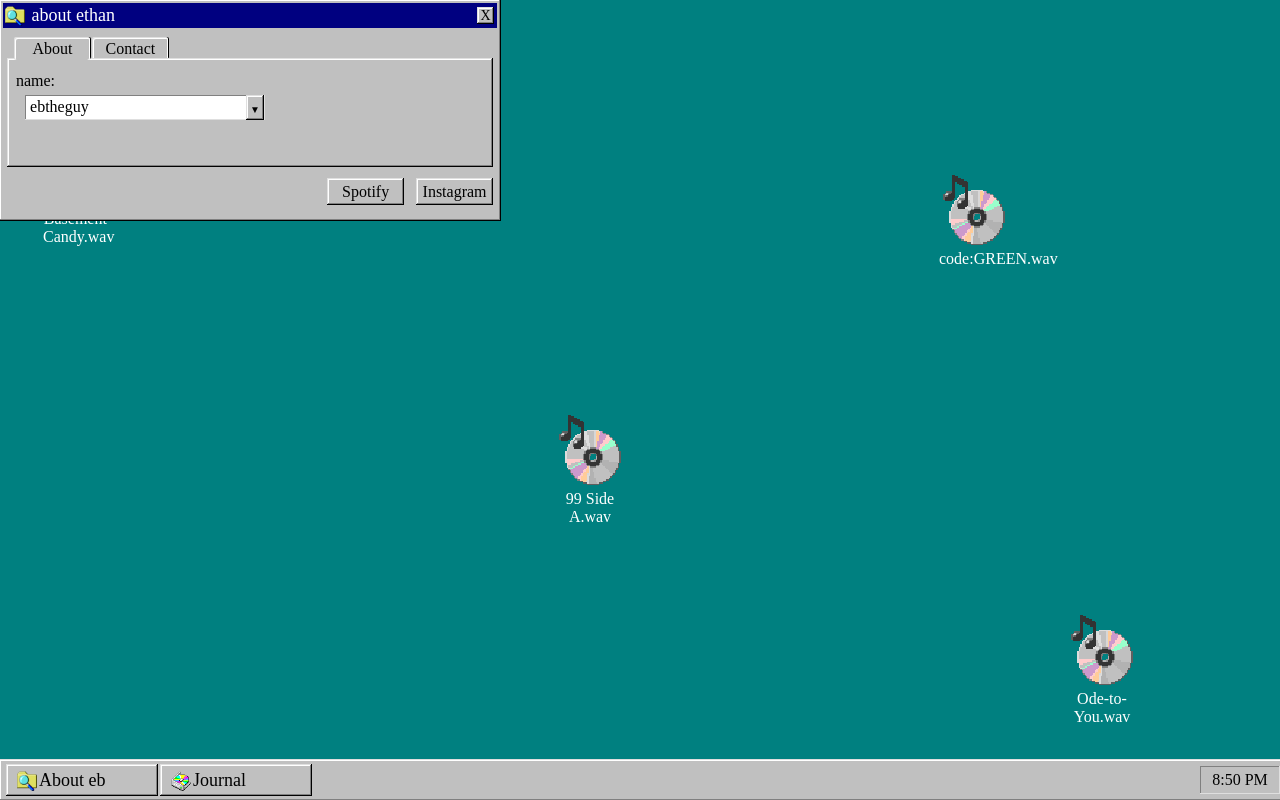
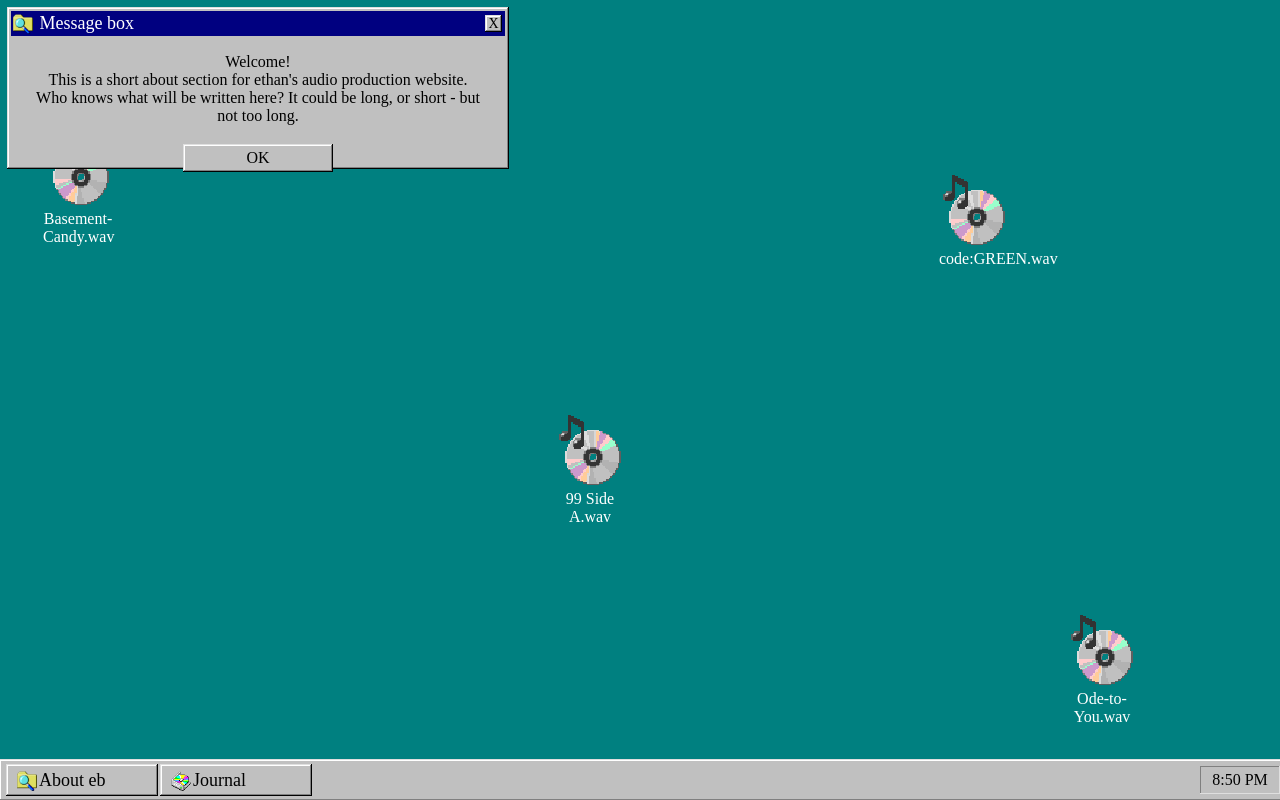
Before and after one commit to autumngreenbean/ebtheguy, a website built with Vite: page mediamerge-2.html in a window 1280 px wide. Built offline with nearby package versions, Linux system fonts and the light colour scheme; a web font is replaced by a local one.

Commit message:
Update mediamerge-2.html

```diff
--- a/mediamerge-2.html
+++ b/mediamerge-2.html
@@ -57,33 +57,6 @@ html, body {
     1px -1px 0 0 #000;
 }
 
-.window-box.aboutbox{
-    bottom:0;
-}
-.aboutbox {
-    font-family: 'w95fa';
-    z-index: 1;
-    width: 100%;
-    height: 100%;
-    background-color: #c0c0c0;
-    box-sizing: border-box;
-    position: absolute;
-    justify-content: center;
-    align-items: center;
-
-    padding: 3px;
-    box-shadow:
-    inset -1px -1px #808080,
-    inset 1px 1px #ffffff,
-    inset -1px 0px #ffffff,
-    -1px -1px 0 0 #dfdfdf,
-    0px -1px 0 0 #dfdfdf,
-    -1px 0px 0 0 #dfdfdf,
-    0px 1px 0 0 #000,
-    1px 1px 0 0 #000,
-    -1px 1px 0 0 #000,
-    1px -1px 0 0 #000;
-}
 
 
 
@@ -97,90 +70,10 @@ html, body {
     justify-content: flex-end; /* Pushes content to the bottom */
 }
 
-.body-container#about{
-    width: 100%;
 
-    /* background-color: red; */
-    position: relative;
-    height: 75%;
-    /* display: flex; */
-    flex-direction: column;
-    justify-content: center; /* Pushes content to the bottom */
-    align-content: center;
-    align-items: center;
-}
 
 /* about */
 
-.body-container .window-box#about-tab{
-    color: black;
-    width:75px;
-    z-index: 0;
-    top:3.5%;
-    left: 2%;
-    position: absolute;
-    height: 14%;
-    border-radius: 2px;
-    margin: 2px;
-    display: flex;
-    align-items: center;
-    justify-content: center;
-    align-content: center;;
-    box-shadow:
-    /* inset -1px -1px #808080, */
-    inset 1px 1px #ffffff,
-    inset -1px 0px #ffffff,
-    -1px -1px 0 0 #dfdfdf,
-    0px -1px 0 0 #dfdfdf,
-    -1px 0px 0 0 #dfdfdf,
-    /* 0px 1px 0 0 #000, */
-    /* 1px 1px 0 0 #000, */
-    /* -1px 1px 0 0 #000, */
-    1px -1px 0 0 #000;
-
-
-}
-
-.body-container .window-box#about-tab-inactive{
-    color: black;
-    width:75px;
-    z-index: -2;
-    top:3.5%;
-    left: 2%;
-    position: absolute;
-    height: 14%;
-    border-radius: 2px;
-    margin: 2px;
-    display: flex;
-    align-items: center;
-    justify-content: center;
-    align-content: center;;
-    box-shadow:
-    /* inset -1px -1px #808080, */
-    inset 1px 1px #ffffff,
-    inset -1px 0px #ffffff,
-    -1px -1px 0 0 #dfdfdf,
-    0px -1px 0 0 #dfdfdf,
-    -1px 0px 0 0 #dfdfdf,
-    /* 0px 1px 0 0 #000, */
-    /* 1px 1px 0 0 #000, */
-    /* -1px 1px 0 0 #000, */
-    1px -1px 0 0 #000;
-
-}
-.body-container .window-box#about{
-    z-index: -1;
-    top:18%;
-    position: absolute;
-    height: 67%;
-    width: 98%;
-}
-.body-container .window-box#about div{
-    background-color: transparent;
-    font-family: 'w95fa';
-    color: black;
-    padding: 5px;
-}
 
 
 #media-player {
@@ -578,12 +471,40 @@ width:50%;}
 
 
 #trackTitle.white-body {
-    background-color: red;
+    /* background-color: red; */
     white-space: nowrap;
     overflow: hidden;
 
 }
 
+.window-box#about .body-container{
+
+   position: relative;
+   height: 83%;
+   top: 0;
+   /* background-color: red; */
+   text-align: center;
+   justify-content: center;
+   align-items: center;
+   font-family: 'w95fa';
+   color: black;
+}
+
+
+.window-box#about .body-container .text-container {
+    padding: 20px;
+    display: inline-block;
+    font-family: 'w95fa';
+    color: black;
+    background-color: transparent;
+
+}
+
+.window-box#about {
+    justify-content: center;
+    align-items: center;
+    width: 500px; height: 160px; position: absolute;
+}
 
 
 </style>
@@ -606,56 +527,25 @@ width:50%;}
     <div style = "top:20%; right:20%;" class="block audio" data-title="code:GRĖĖN"><img src="icons/cd.png" alt=""><div class="text-icon">code:GREEN.wav</div></div>
     <div style = "top:50%; right:50%;" class="block audio" data-title="99 Side A"><img src="icons/cd.png" alt=""><div class="text-icon">99 Side A.wav</div></div>
 
-    <div class="window-box"  style="width: 500px; height: 220px; position: absolute; left: 0px; top: 0.0464981px;">
+    <div class="window-box"  id= "about" style="">
         <div class="header-container">
             <div id="header">
                 <div class="window-title"><img src="icons/search-file.png" alt="" style="padding-top: 1px; width:20px; height: 20px; background-color: transparent; padding-right: 2px;">
-                    &nbsp;about ethan </div>
+                    &nbsp;Message box </div>
                 <div class="window-box" id="close-button-about">X</div>
             </div>
         </div>
-        <div class="body-container" id="about">
-            <div class = "window-box" id = "about-tab-inactive" data-title = "Contact" style = "margin-left: 80px;">Contact</div>
-            <div class = "window-box" id = "about-tab" data-title = "About">About</div>
-
-            <div class="window-box" id="about" style="color: black;">
-                <div style = "padding-top: 10px; padding-bottom: none;">name:</div>
-
-                <div class="white-body" style="position:relative; background-color: white; top: 0; width: 230px; height: 15px; margin-left: 3%; color: black; font-family: 'w95fa'; display: flex; align-items: center; padding-left: 1%;">ebtheguy
-                    <div class="window-box" style = "background-color: #c0c0c0; height: 89%; right:0; width: 16px; margin-right: 2px; padding-bottom: 1px;" id= "dropdown-button">&#9660;
-                </div>
-
+        <div class="body-container">
+            <div class = "text-container"> <span style = "font-family: '95'; background-color: transparent; color: black;">Welcome!</span> <br>This is a short about section for ethan's audio production website. Who knows what will be written here? It could be long, or short - but not too long.
+            </div>
+            <div class="window-box" style = "width: 30%; height: 20%; justify-content: center; display: flex; align-items: center; ">
+                <div class = "text-container" style="font-family: '95';">OK</div>
+            </div>
+        </div>
     </div>
 
 
-            </div>
-            <div class = "window-box" id = "" data-title = "" style = "
-            height: 25px;
-            width: 75px;
-            position: absolute;
-            top: 93%;
-            right: 1%;
-            color: black;
-            display: flex;
-            align-items: center;">
-            Instagram</div>
-        <div class = "window-box" id = "" data-title = "" style = "
-            height: 25px;
-            width: 75px;
-            position: absolute;
-            top: 93%;
-            right: 19%;
-            color: black;
-            display: flex;
-            align-items: center;">
-            Spotify</div>
-            </div>
 
-
-
-        </div>
-
-    </div>
 
     <audio id="audioPlayer"></audio>
 
```
